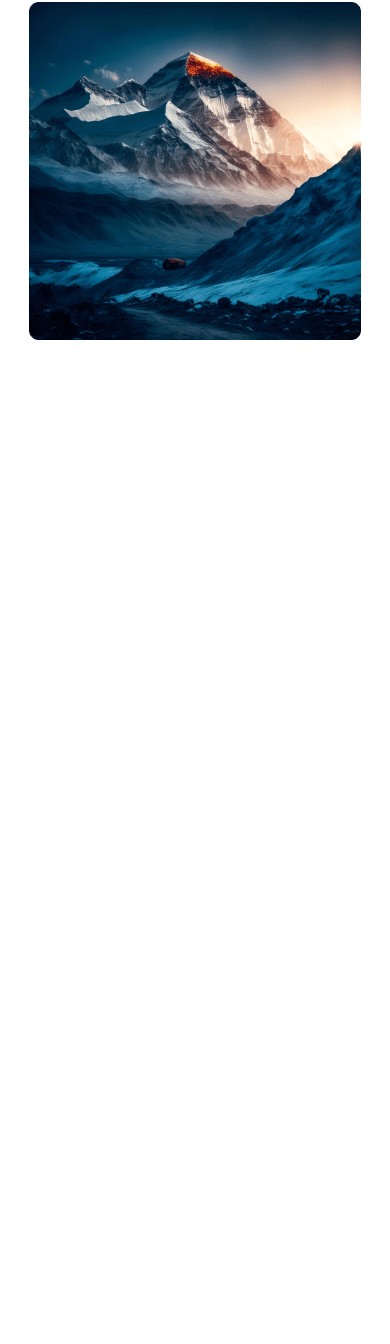
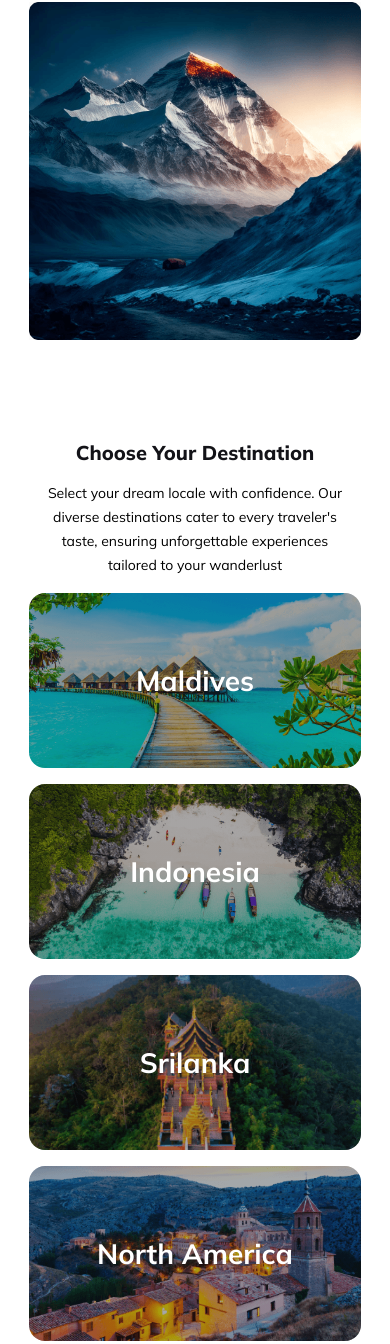
Before and after one commit to Fahmudul/Simple-Tailwind-Site, a plain HTML site: page index.html in a window 390 px wide. Shown: the part 2030-3374 px from the top of the page. Before the commit the page ends 2370 px from the top, so only its background shows below. Drawn offline with Linux system fonts and the light colour scheme.

Commit message:
completed place-section and fixed the responsive also

```diff
--- a/index.html
+++ b/index.html
@@ -102,6 +102,19 @@
                 <img src="Images/Rectangle_4.png" alt="">
             </div>
         </section>
+        <section class="place">
+            <h1>Choose Your Destination</h1>
+            <p>Select your dream locale with confidence. Our diverse destinations cater to every traveler's taste, ensuring unforgettable experiences tailored to your wanderlust</p>
+            <div class="place-container">
+                <div class="area-1 aria"><div id="area-img-1">Maldives</div></div>
+                <div class="area-2 aria"><div id="area-img-2">Indonesia</div></div>
+                <div class="area-3 aria"><div id="area-img-3">Srilanka</div></div>
+                <div class="area-4 aria"><div id="area-img-4">North America</div></div>
+                <div class="area-5 aria"><div id="area-img-5">Kashmir</div></div>
+                <div class="area-6 aria"><div id="area-img-6">Bangladesh</div></div>
+                <div class="area-7 aria"><div id="area-img-7">Bandarban</div></div>
+            </div>
+        </section>
     </main>
 </body>
 
--- a/style.css
+++ b/style.css
@@ -387,7 +387,7 @@ main{
     line-height: normal;
 }
 
-.p
+
 
 .popular-tour .image{
     /* width: 50%; */
@@ -400,6 +400,128 @@ main{
 .popular-tour .image img{
     width: 100%;
     height: 100%;
+}
+
+
+/* Place section */
+.place{
+
+    width: 100%;
+    height: auto;
+    margin-top: 100px;
+
+}
+
+
+.place-container{
+    /* margin-top: 140px; */
+    height: 80%;
+    gap: 24px;
+    display: flex;
+    flex-wrap: wrap;
+    justify-content: center;
+}
+
+.aria{
+    border-radius: 16px;
+}
+
+.aria div{
+    display: flex;
+    justify-content: center;
+    align-items: center;
+    background: linear-gradient(0deg, rgba(19, 19, 24, 0.20) 0%, rgba(19, 19, 24, 0.20) 100%);
+    height: 100%;
+    border-radius: 16px;
+    color: #FFF;
+    text-align: center;
+    font-family: Mulish;
+    font-size: 28px;
+    font-weight: 800;
+
+}
+
+.area-1{
+    background-image: url("Images/Rectangle\ 5.png");
+    background-size: cover;
+    background-position: center;
+    background-repeat: no-repeat;
+    width: 49%;
+height: 300px;
+
+}
+.area-2{
+    background-image: url("Images/Rectangle\ 8.png");
+    background-size: cover;
+    background-position: center;
+    background-repeat: no-repeat;
+
+
+    width: 49%;
+    height: 300px;
+
+}
+.area-3{
+    background-image: url("Images/Rectangle\ 6.png");
+    background-size: cover;
+    background-position: center;
+    background-repeat: no-repeat;
+    width: 33%;
+
+    height: 286px;
+}
+.area-4{
+    background-image: url("Images/Rectangle\ 7.png");
+    background-size: cover;
+    background-position: center;
+    background-repeat: no-repeat;
+
+    width: 39.5%;
+height: 286px;
+    }
+
+.area-5{
+    background-image: url("Images/Rectangle\ 9.png");
+    background-size: cover;
+    background-position: center;
+    background-repeat: no-repeat;
+    width: 24%;
+
+height: 286px;
+}
+
+.area-6{
+    background-image: url("Images/Rectangle\ 11.png");
+    background-size: cover;
+    background-position: center;
+    background-repeat: no-repeat;
+
+    width: 40%;
+    height: 300px;
+}
+.area-7{
+    background-image: url("Images/Rectangle\ 10.png");
+    background-size: cover;
+    background-position: center;
+    background-repeat: no-repeat;
+
+    width: 58%;
+    height: 300px;
+}
+
+.place h1{
+    color: #131318;
+    text-align: center;
+    font-size: 40px;
+    font-weight: 800;
+}
+
+.place p{
+    margin: 24px auto 48px auto;
+    text-align: center;
+    width: 690px;
+    font-size: 16px;
+    line-height: 26px;
 }
 
 /* Responsive for mobile devices */
@@ -597,4 +719,29 @@ main{
         margin-top: 24px;
         font-size: 20px;
     }
+
+    .aria {
+        width: 100%;
+        height: 175px;
+
+    }
+    .aria div{
+        font-weight: 700;
+    }
+
+    .place-container{
+        gap: 16px;
+    }
+
+    .place h1{
+        font-size: 20px;
+
+    }
+
+    .place p{
+        margin: 16px auto;
+        width: 309px;
+        font-size: 14px;
+        line-height: 24px;
+    }
 }
```
